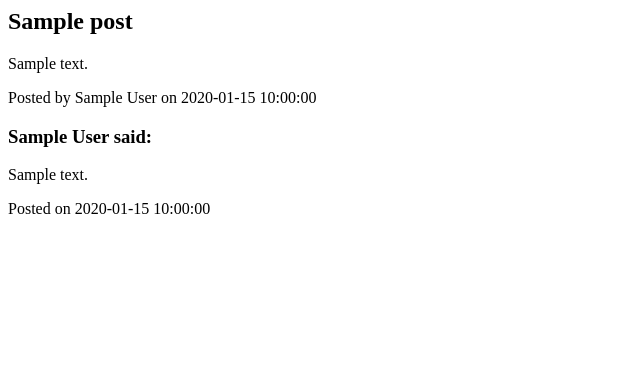
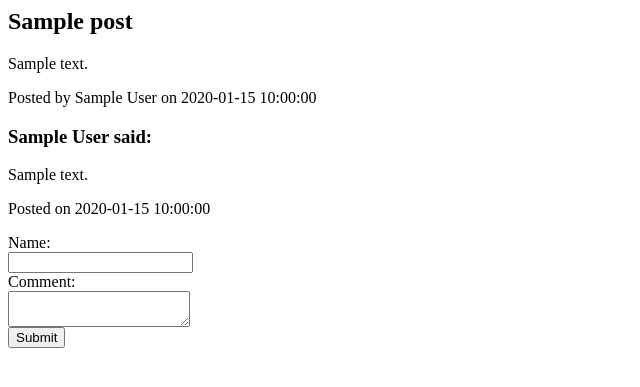
Before and after one commit to AngelosGi/datalabs-blog-exercise, a PHP site: page /post.php?id=1 in a window 1280 px wide. Shown: the top 387 px of the page, without its empty margins (0-640 px from the left). Run offline with PHP 8.4, Linux system fonts and the light colour scheme; tables that the repository leaves empty or names only in its code hold one stand-in row (values such as "Sample post").

Commit message:
Add comment form to post.php

```diff
--- a/public/post.php
+++ b/public/post.php
@@ -29,3 +29,14 @@ try {
 } catch (PDOException $e) {
     echo 'Error: ' . $e->getMessage();
 }
+
+?>
+
+<form method="post" action="add_comment.php">
+    <input type="hidden" name="post_id" value="<?php echo htmlspecialchars($id); ?>">
+    <label for="author">Name:</label><br>
+    <input type="text" id="author" name="author"><br>
+    <label for="content">Comment:</label><br>
+    <textarea id="content" name="content"></textarea><br>
+    <input type="submit" value="Submit">
+</form>
```
